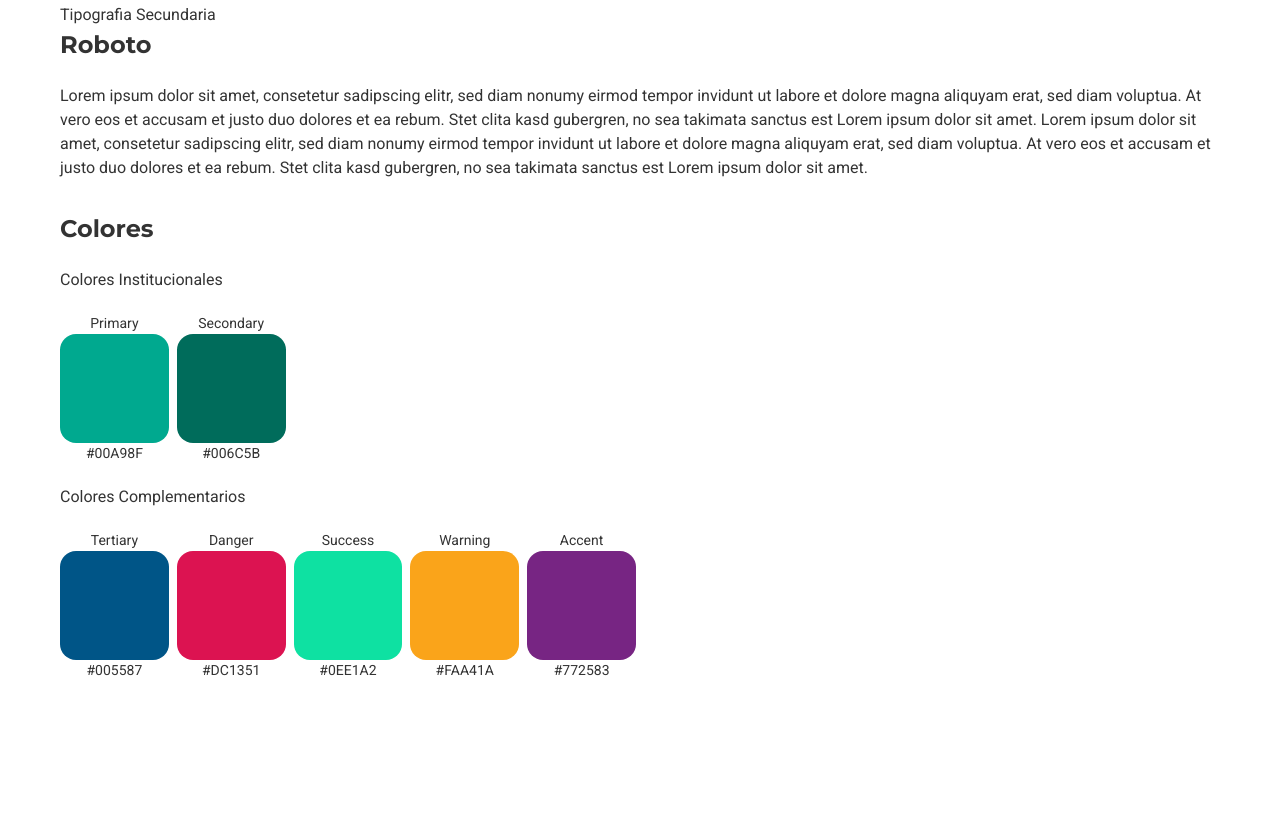
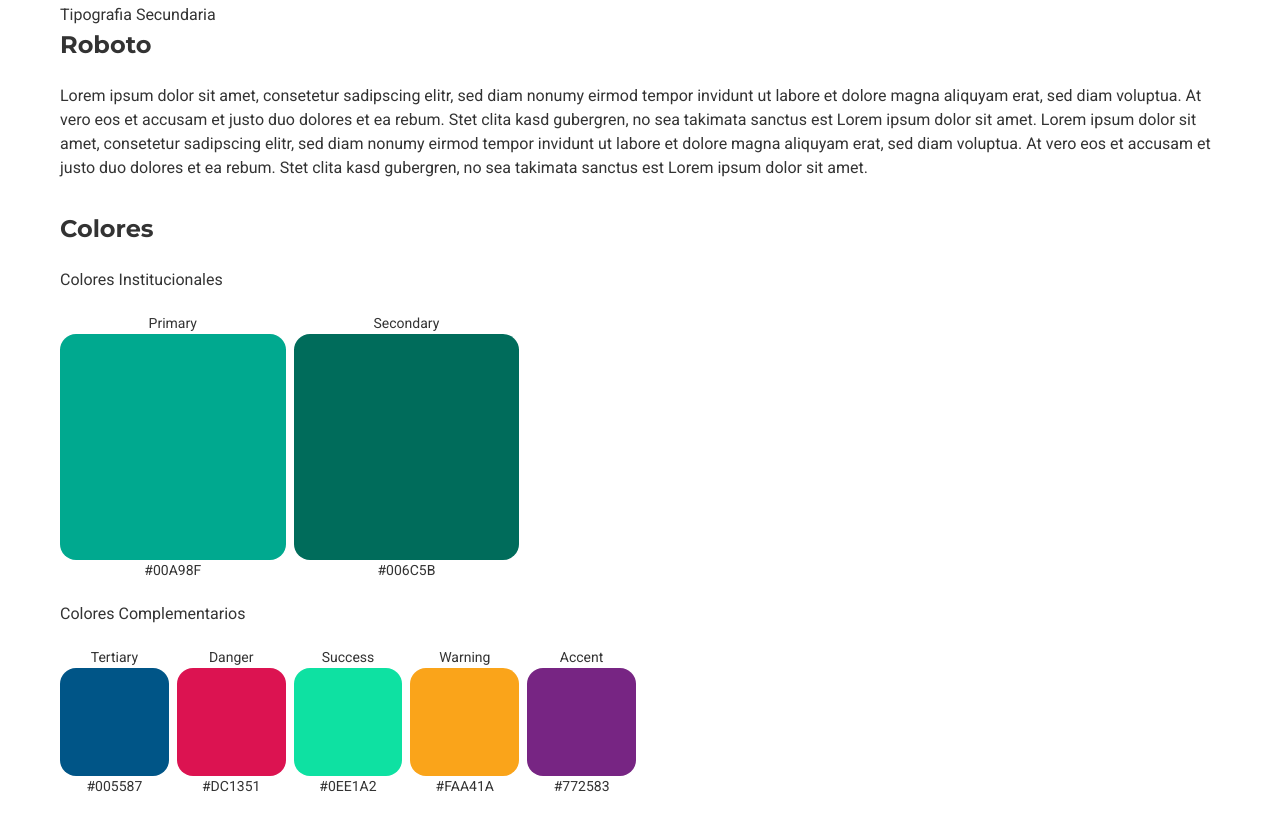
Before and after one commit to bitlogic-eng/u21-styles, a website built with Vite: page index.html in a window 1280 px wide. Shown: the part 668-1486 px from the top of the page. Before the commit the page ends 1370 px from the top, so only its background shows below. Built offline with nearby package versions, Linux system fonts and the light colour scheme.

Commit message:
feat: mod html

```diff
--- a/index.html
+++ b/index.html
@@ -59,7 +59,7 @@
       <p class="text-body">Colores Institucionales</p><br>
     </div>
     <div>
-      <div class="grid grid-cols-10 gap-2">
+      <div class="grid grid-cols-5 gap-2">
         <div>
           <p class="text-body2 text-center">Primary</p>
           <div class="bg-primary aspect-square rounded-2xl"></div>
```
